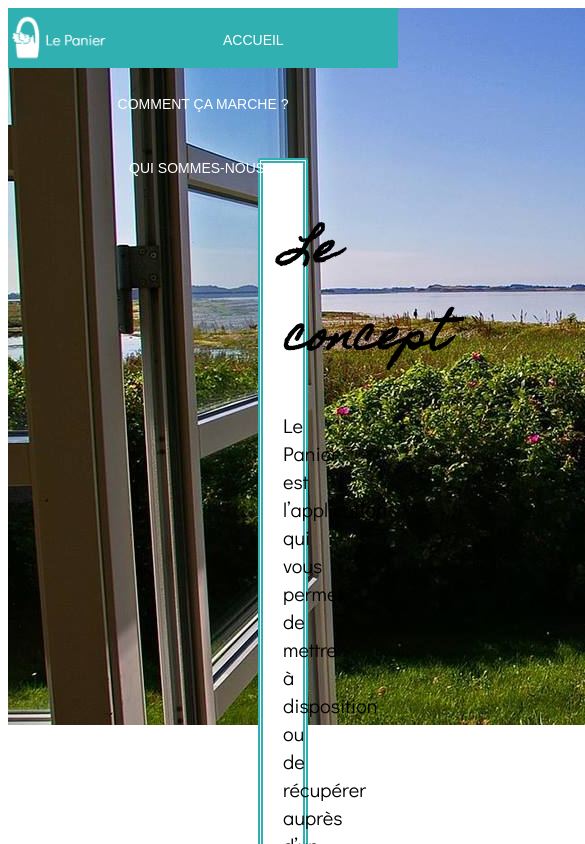
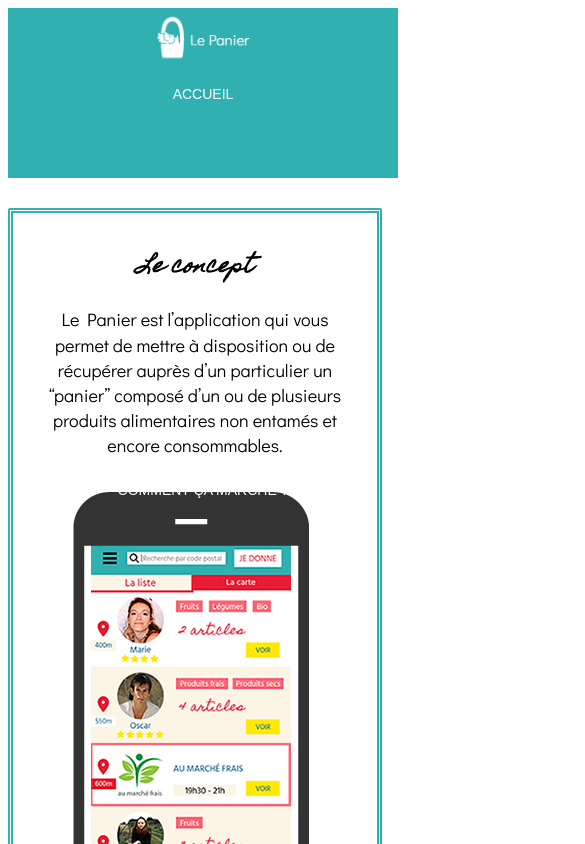
Before and after one commit to juliabaumann/Site-LePanierdemonvoisin, a website: page static/site-comment.html in a window 390 px wide. Shown: the top 844 px of the page, 585 px wide, since content can reach past the window. Drawn offline with Linux system fonts and the light colour scheme; a web font is replaced by a local one.

Commit message:
Début_responsive_concept

```diff
--- a/static/site-comment.css
+++ b/static/site-comment.css
@@ -1,29 +1,44 @@
 .header {
-    background-color:#30B0B0;
+  background-color: #30B0B0;
+  display: grid;
+  grid-template-columns: repeat(7, 1fr);
   position: fixed;
-    text-align: center;
   width: 100%;
   height: 60px;
   z-index: 3;
+  text-align: center;
 }
 
 .logo {
-    padding: 0;
-    margin: 0;
-    display: block;
-    float:left;
+  text-align: left;
+  grid-column-start:1;
+  grid-column-end:3;
 }
 
 .header a {
   font-family: 'Hind Guntur', sans-serif;
-    border-radius:6px;
   font-size: 14px;
+  color: white;
   text-transform: uppercase;
-    color: white;
-    display: inline-block;
-    margin: 10px;
-    padding: 14px;
+}
+
+.accueil a {
   text-decoration: none;
+  position: relative;
+  top: 18px;
+  margin-left: 60px;
+}
+
+.comment a {
+  position: relative;
+  top: 18px;
+}
+
+.qui a {
+  text-decoration: none;
+  position:relative;
+  top: 18px;
+  margin-left: 15px;
 }
 
 .header a:hover {
@@ -38,14 +53,13 @@
 
   .concept {
     background-color: white;
+    height: 1100px;
     padding: 20px 20px;
     position: relative;
     bottom: 450px;
     text-align: center;
     margin: 0px 250px;
-    border: 2px solid black;
     z-index: 2;
-    border: 1px solid black;
     border-style:double;
     border-width: 5px;
     border-radius: 2px;
@@ -76,7 +90,7 @@
     bottom: 450px;
     text-align:center;
     margin: 0px 250px;
-    height: 100px;
+    height: 50px;
     z-index: 2;
   }
 
@@ -90,17 +104,15 @@
 
 .inscription {
   position: relative;
-  bottom: 90px;
+  bottom: 220px;
   text-align: center;
   width: 100%;
-  height: 10%;
 }
 
 .inscription a {
-  background:#f5f5f2;
-  border: 1px solid #f5f5f2;
+  background:#D00060;
+  color: white;
   border-radius: 5px;
-  color: black;
   display: inline-block;
   margin: 30px;
   padding: 8px;
@@ -118,7 +130,6 @@
     position: relative;
     text-align: center;
     margin: 0px 150px;
-    z-index:2;
   }
 
   .footer a {
@@ -151,3 +162,109 @@
     font-size: 15px;
     letter-spacing: 0.10em;
   }
+
+@media screen and (max-width: 1086px) {
+
+    .header {
+        display: flex;
+        flex-direction: column;
+        height: 170px;
+      }
+
+    .accueil a {
+        margin-left:0px;
+        }
+
+    .comment a {
+        text-decoration: none;
+        position:relative;
+        top:18px;
+        }
+
+    .qui a {
+        text-decoration: none;
+        position:relative;
+        top:18px;
+        }
+
+    .logo {
+        text-align: center;
+        grid-column-start:1;
+        grid-column-end:8;
+      }
+
+    .concept {
+        bottom: 350px;
+        margin: 0px 150px;
+      }
+
+    .concept_text {
+      font-size: 18px;
+      }
+
+      .comment {
+        bottom: 350px;
+      }
+
+      h1 {
+        font-size: 35px;
+      }
+
+    }
+
+
+    @media screen and (max-width: 800px) {
+
+      .background {
+        display: none;
+      }
+
+      .concept {
+        top: 200px;
+        margin: 0px 15px;
+      }
+
+      .comment {
+        top: 180px;
+        margin: 15px;
+      }
+
+        h1 {
+          font-size: 25px;
+        }
+
+        .footer {
+          top: 300px;
+        }
+
+    }
+
+
+    @media screen and (max-width: 600px) {
+
+      .concept {
+        top: 200px;
+        margin: 0px;
+      }
+
+      .comment {
+        margin: 0px;
+        top: 350px;
+      }
+
+        h1 {
+          font-size: 20px;
+        }
+
+        .footer {
+          top: 600px;
+        }
+
+        .footer a {
+          font-size: 10px;
+          margin: 0px;
+          padding: 0px;
+          text-decoration: none;
+        }
+
+    }
--- a/static/site-comment.html
+++ b/static/site-comment.html
@@ -15,13 +15,19 @@
             <div class="logo">
                 <img src="Logo.png" height="60"/>
             </div>
-            <a href="./site-home.html">Accueil</a>
-            <a href="./site-comment.html">Comment ça marche ?</a>
-            <a href="./site-qui.html">Qui sommes-nous ?</a>
+            <div class="accueil">
+                <a href="./site-home.html">Accueil</a>
+            </div>
+            <div class="comment">
+                <a href="./site-comment.html">Comment ça marche ?</a>
+            </div>
+            <div class="qui">
+                <a href="./site-qui.html">Qui sommes-nous ?</a>
+            </div>
         </div>
 
         <div class="background">
-            <img src="Fenetre.jpg"/>
+            <img src="Fenetre.jpg" class="responsive" width=100%/>
         </div>
 
         <div class="concept">
```
Also changed, not shown: static/site-home.css (+4 -4 lines). Lines whose indentation alone changed are shown as unchanged.
